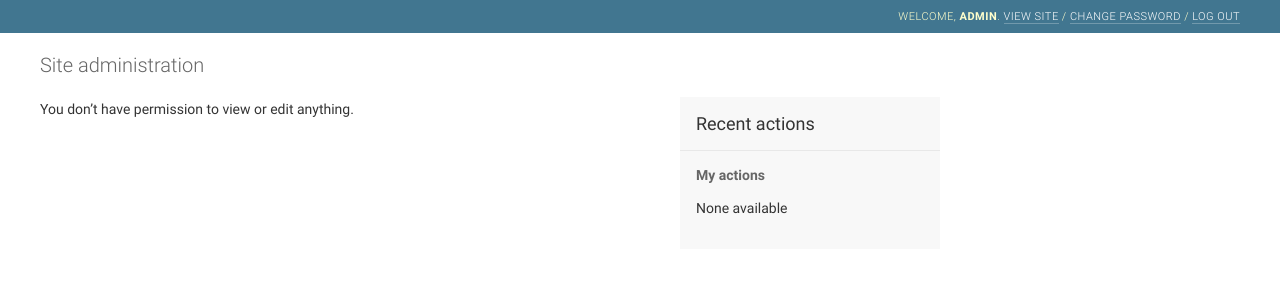
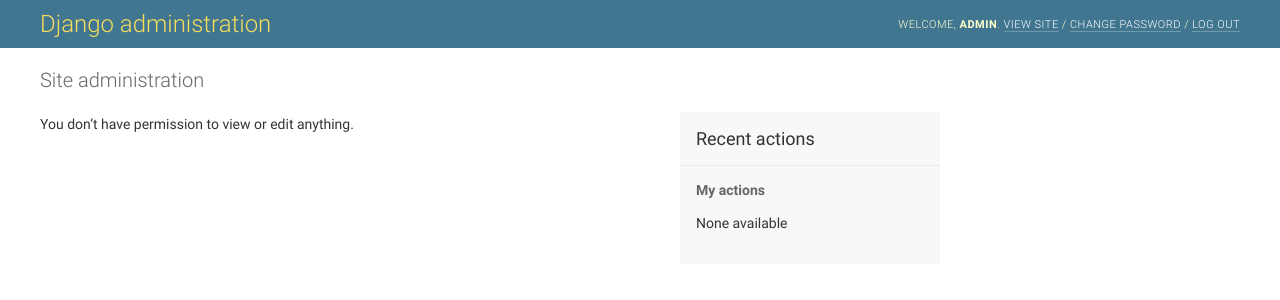
Before and after one commit to deafhhs/adapt, a Django app: page / in a window 1280 px wide. Shown: the top 300 px of the page. Run offline with Django 3.2, Linux system fonts and the light colour scheme; a user stored in the database is signed in; data comes from the database, SQL or seed files in the repository; data that the repository does not hold is empty; parts of the project's set-up code (start-up, migrations or seed data) failed here and were passed over.

Commit message:
restore the site title

```diff
--- a/templates/admin/base_site.html
+++ b/templates/admin/base_site.html
@@ -1,6 +1,16 @@
 {% extends "admin/base.html" %}
 {% load i18n %}
 {% load admin_static %}
+
+{#
+title and branding are copied from django/contrib/admin/templates/admin/base_site.html
+Ideally we'd just extend that file but we can't since this current file has the same name (so it'd try to extend itself)
+#}
+{% block title %}{{ title }} | {{ site_title|default:_('Django site admin') }}{% endblock %}
+{% block branding %}
+<h1 id="site-name"><a href="{% url 'admin:index' %}">{{ site_header|default:_('Django administration') }}</a></h1>
+{% endblock %}
+
 
 {% block footer %}
   {{ block.super }}
```
